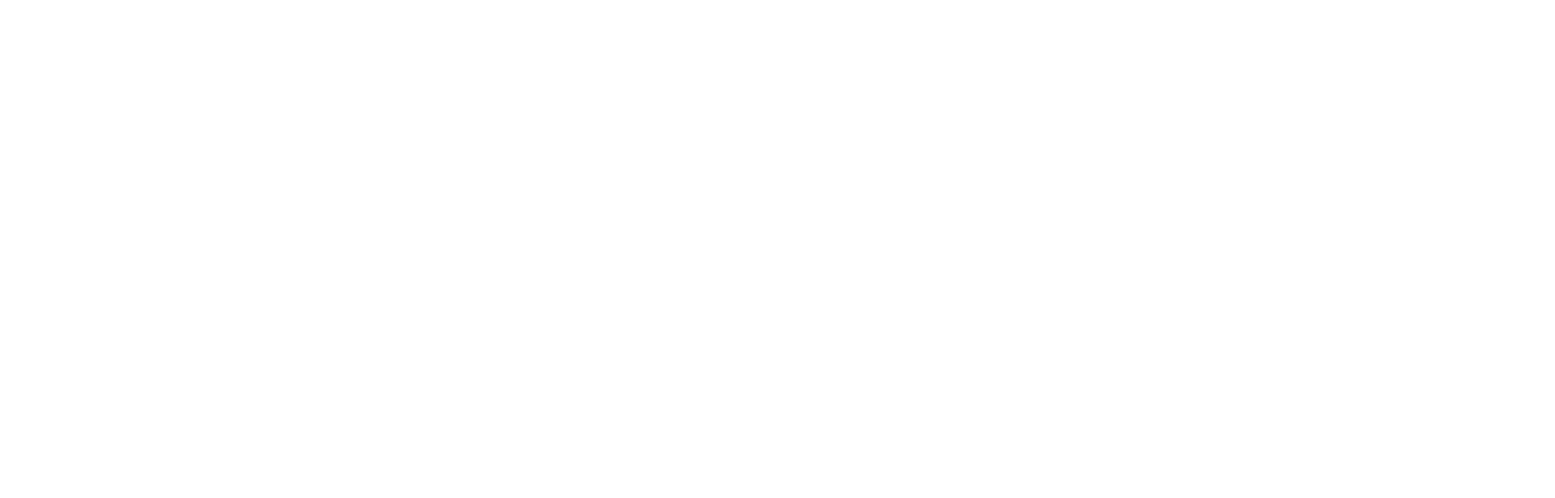
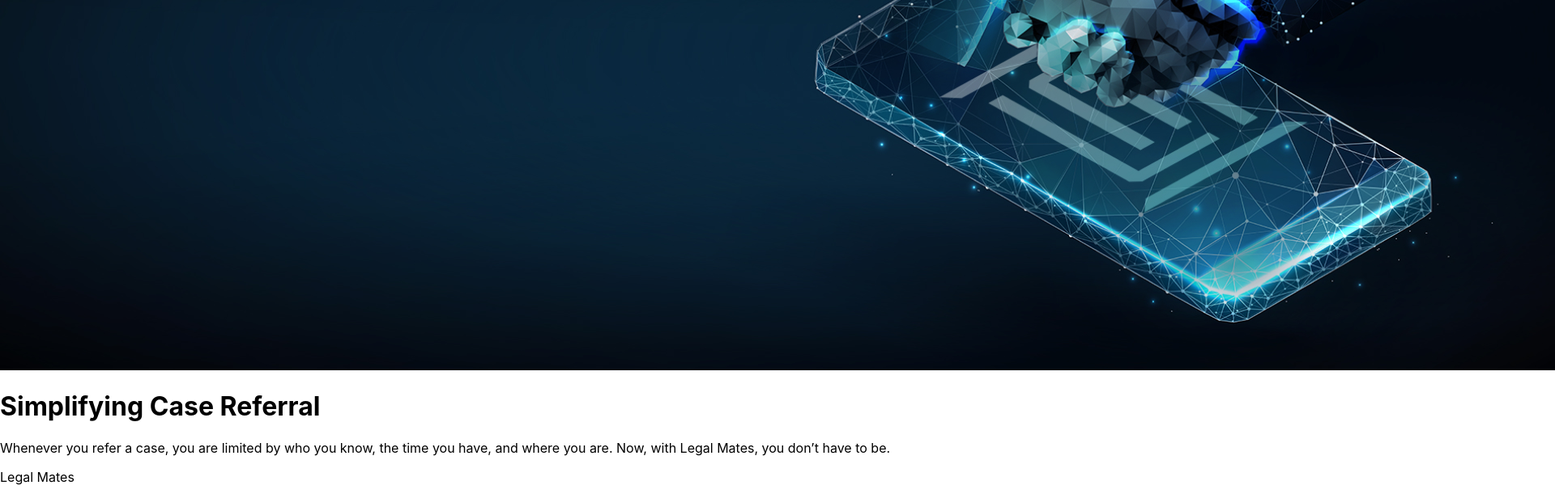
Before and after one commit to RuslanVA/legalmates-app, a React (Create React App) app: page / in a window 1280 px wide. Shown: the part 405-1021 px from the top of the page at 81% size, 1920 px wide, since content can reach past the window. Before the commit the page ends 800 px from the top, so only its background shows below. Built offline with nearby package versions, Linux system fonts and the light colour scheme.

Commit message:
add main-slide

```diff
--- a/src/components/Error-boundary/Error-boundary.js
+++ b/src/components/ErrorBoundary/ErrorBoundary.js
@@ -1,5 +1,5 @@
 import React, { Component } from 'react';
-import ErrorIndicator from '../Error-indicator/Error-indicator';
+import ErrorIndicator from '../ErrorIndicator/ErrorIndicator';
 
 export default class ErrorBoundary extends Component {
 
--- /dev/null
+++ b/src/components/MainSlide/MainSlide.js
@@ -0,0 +1,24 @@
+import React, {Component} from "react";
+import './MainSlide.scss';
+import slide from '../../assets/media/home-main.jpg';
+
+class MainSlide extends Component {
+
+    render() {
+        return (
+            <div className="main-slide">
+                <img src={slide} alt="Legal Mates"/>
+                <div className="main-slide-info">
+                    <h1>
+                        Simplifying Case Referral
+                    </h1>
+                    <p>
+                        Whenever you refer a case, you are limited by who you know, the time you have, and where you are. Now, with Legal Mates, you don’t have to be.
+                    </p>
+                </div>
+            </div>
+        );
+    }
+}
+
+export default MainSlide;
--- /dev/null
+++ b/src/components/MainSlide/MainSlide.scss
@@ -0,0 +1,3 @@
+.main-slide-info {
+
+}
--- a/src/components/chunks/Header/Header.js
+++ b/src/components/chunks/Header/Header.js
@@ -1,10 +1,10 @@
-import React from "react";
+import React, {Component} from "react";
 import Logo from "../Logo/Logo";
 import DropdownMenu from "../DropdownMenu/DropdownMenu";
 import Navigation from "../Navigation/Navigation";
 import './Header.scss';
 
-class Header extends React.Component {
+class Header extends Component {
 
     state = {
         status: false
--- a/src/components/pages/Home.js
+++ b/src/components/pages/Home.js
@@ -1,5 +1,6 @@
 import React, {Component, Fragment} from 'react';
 import Header from "../chunks/Header/Header";
+import MainSlide from "../MainSlide/MainSlide";
 
 
 class HomePage extends Component {
@@ -15,6 +16,7 @@ class HomePage extends Component {
         return (
             <Fragment>
                 <Header/>
+                <MainSlide/>
                 <p>Legal Mates</p>
             </Fragment>
         );
--- a/src/index.js
+++ b/src/index.js
@@ -5,7 +5,7 @@ import { Provider } from 'react-redux';
 import { BrowserRouter as Router } from 'react-router-dom';
 
 import App from './components/App/App';
-import ErrorBoundary from './components/Error-boundary/Error-boundary';
+import ErrorBoundary from './components/ErrorBoundary/ErrorBoundary';
 
 import store from './store/store';
 
```
Also changed, not shown: src/components/ErrorIndicator/ErrorIndicator.js (renamed from src/components/Error-indicator/Error-indicator.js), src/components/ServiceContext/ServiceContext.js (renamed from src/components/Service-context/Service-context.js).
